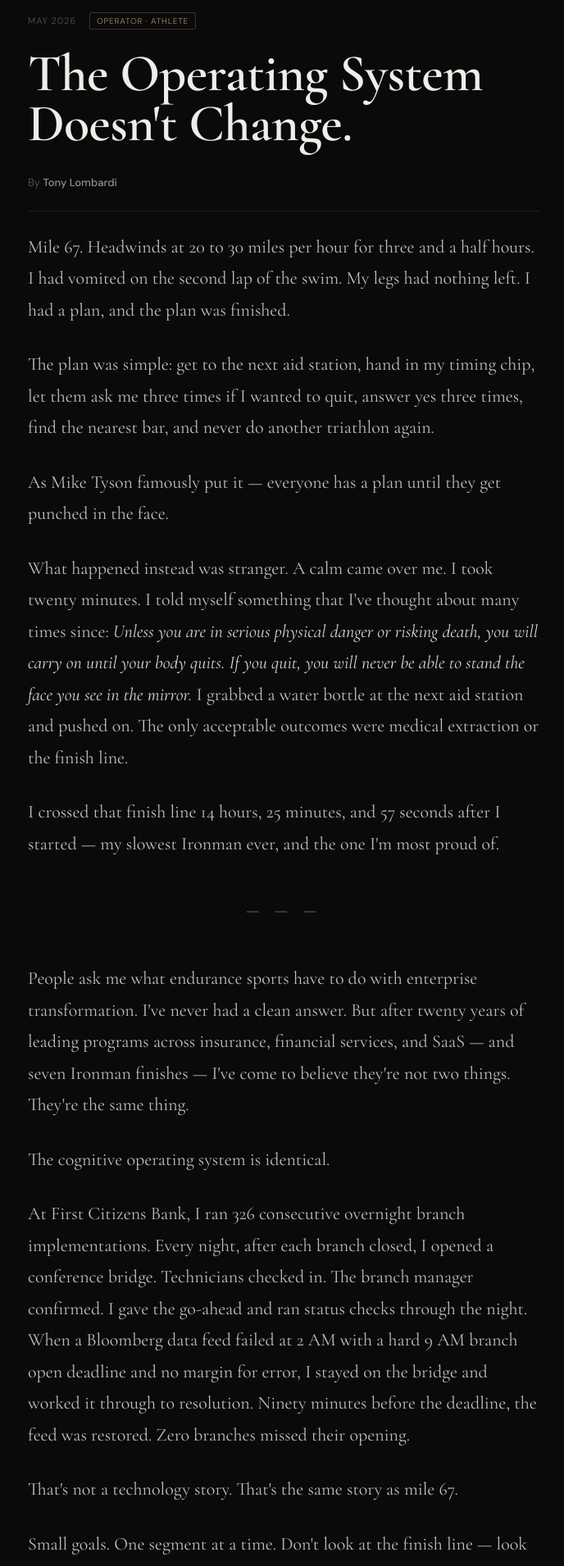
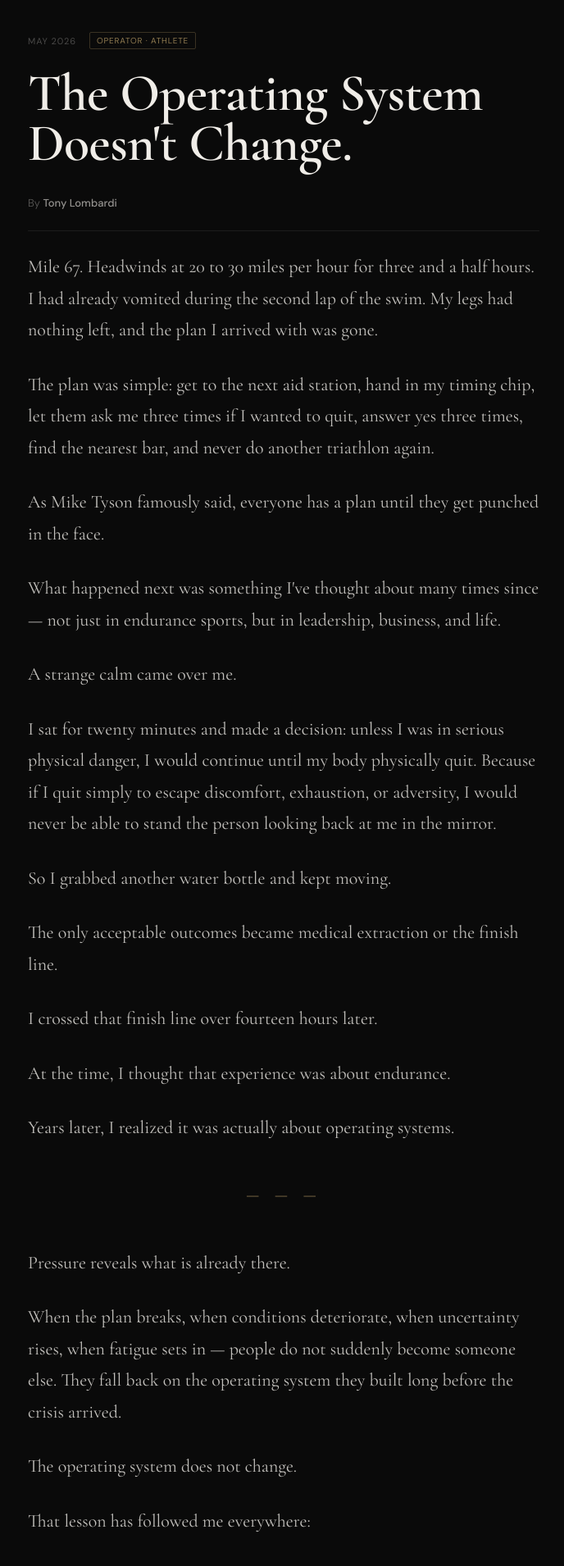
Before and after one commit to tonylombardi-22/personal_branding, a Next.js app: page /writing in a window 1280 px wide. Shown: the part 880-2790 px from the top of the page at 82% size, without its empty margins (294-982 px from the left). Built offline with nearby package versions, Linux system fonts and the light colour scheme.

Commit message:
Refine writing article with leadership-focused operating system narrative

```diff
--- a/app/writing/page.tsx
+++ b/app/writing/page.tsx
@@ -7,7 +7,7 @@ export const dynamic = 'force-static';
 export const metadata: Metadata = {
   title: "Writing | Tony Lombardi",
   description:
-    "The Operating System Doesn't Change — on endurance, enterprise transformation, and why the same cognitive system that finishes an Ironman runs 326 overnight branch implementations without a single failure.",
+    "The Operating System Doesn't Change — on resilience, leadership, transformation, and the operating system that remains when the plan fails.",
 };
 
 export default function Writing() {
@@ -25,7 +25,6 @@ export default function Writing() {
           -webkit-font-smoothing: antialiased;
         }
 
-        /* ── INDEX HEADER ─────────────────────── */
         .wr-header {
           padding: 80px 48px 48px;
           max-width: 900px;
@@ -59,7 +58,6 @@ export default function Writing() {
           max-width: 560px;
         }
 
-        /* ── ARTICLE LIST ─────────────────────── */
         .wr-list {
           max-width: 900px;
           margin: 0 auto;
@@ -132,7 +130,6 @@ export default function Writing() {
 
         .wr-read-link:hover { gap: 12px; }
 
-        /* ── ARTICLE PAGE ─────────────────────── */
         .ar-wrap {
           max-width: 720px;
           margin: 0 auto;
@@ -202,7 +199,6 @@ export default function Writing() {
           font-weight: 500;
         }
 
-        /* Article body typography */
         .ar-body p {
           font-family: 'Cormorant Garamond', serif;
           font-size: clamp(18px, 2.2vw, 22px);
@@ -210,6 +206,18 @@ export default function Writing() {
           line-height: 1.75;
           color: rgba(240,237,232,0.8);
           margin-bottom: 28px;
+        }
+
+        .ar-body ul {
+          margin: 0 0 28px 28px;
+          color: rgba(240,237,232,0.8);
+        }
+
+        .ar-body li {
+          font-family: 'Cormorant Garamond', serif;
+          font-size: clamp(18px, 2.2vw, 22px);
+          line-height: 1.75;
+          margin-bottom: 8px;
         }
 
         .ar-body .section-break {
@@ -272,7 +280,6 @@ export default function Writing() {
         .ar-nav-link.gold { color: #C8A96E; }
         .ar-nav-link.gold:hover { color: #d4b87a; }
 
-        /* Footer */
         .wr-footer {
           padding: 36px 48px;
           border-top: 0.5px solid rgba(240,237,232,0.08);
@@ -318,7 +325,6 @@ export default function Writing() {
       <div style={{ background: "#0a0a0a", minHeight: "100vh" }}>
         <Navbar />
 
-        {/* Writing index header */}
         <div className="wr-header">
           <div className="wr-eyebrow">Writing</div>
           <h1 className="wr-title">The long game.</h1>
@@ -327,7 +333,6 @@ export default function Writing() {
           </p>
         </div>
 
-        {/* Article list */}
         <div className="wr-list">
           <div className="wr-article-card">
             <div className="wr-article-meta">
@@ -338,13 +343,12 @@ export default function Writing() {
               The Operating System<br />Doesn't Change.
             </div>
             <p className="wr-article-excerpt">
-              Mile 67. Headwinds at 20 to 30 miles per hour for three and a half hours. I had vomited on the second lap of the swim. My legs had nothing left. I had a plan, and the plan was finished. What happened next is the same story as 326 overnight branch implementations, zero failures.
+              Mile 67. Headwinds at 20 to 30 miles per hour for three and a half hours. I had already vomited during the second lap of the swim. My legs had nothing left, and the plan I arrived with was gone. What happened next became a lesson in resilience, leadership, and the operating system that remains when the script fails.
             </p>
             <a href="#article" className="wr-read-link">Read essay →</a>
           </div>
         </div>
 
-        {/* Article full text */}
         <div className="ar-wrap" id="article">
           <a href="#top" className="ar-back">← Writing</a>
 
@@ -363,7 +367,7 @@ export default function Writing() {
 
           <div className="ar-body">
             <p>
-              Mile 67. Headwinds at 20 to 30 miles per hour for three and a half hours. I had vomited on the second lap of the swim. My legs had nothing left. I had a plan, and the plan was finished.
+              Mile 67. Headwinds at 20 to 30 miles per hour for three and a half hours. I had already vomited during the second lap of the swim. My legs had nothing left, and the plan I arrived with was gone.
             </p>
 
             <p>
@@ -371,83 +375,174 @@ export default function Writing() {
             </p>
 
             <p>
-              As Mike Tyson famously put it — everyone has a plan until they get punched in the face.
+              As Mike Tyson famously said, everyone has a plan until they get punched in the face.
             </p>
 
             <p>
-              What happened instead was stranger. A calm came over me. I took twenty minutes. I told myself something that I've thought about many times since: <em>Unless you are in serious physical danger or risking death, you will carry on until your body quits. If you quit, you will never be able to stand the face you see in the mirror.</em> I grabbed a water bottle at the next aid station and pushed on. The only acceptable outcomes were medical extraction or the finish line.
+              What happened next was something I've thought about many times since — not just in endurance sports, but in leadership, business, and life.
             </p>
 
             <p>
-              I crossed that finish line 14 hours, 25 minutes, and 57 seconds after I started — my slowest Ironman ever, and the one I'm most proud of.
+              A strange calm came over me.
+            </p>
+
+            <p>
+              I sat for twenty minutes and made a decision: unless I was in serious physical danger, I would continue until my body physically quit. Because if I quit simply to escape discomfort, exhaustion, or adversity, I would never be able to stand the person looking back at me in the mirror.
+            </p>
+
+            <p>
+              So I grabbed another water bottle and kept moving.
+            </p>
+
+            <p>
+              The only acceptable outcomes became medical extraction or the finish line.
+            </p>
+
+            <p>
+              I crossed that finish line over fourteen hours later.
+            </p>
+
+            <p>
+              At the time, I thought that experience was about endurance.
+            </p>
+
+            <p>
+              Years later, I realized it was actually about operating systems.
             </p>
 
             <span className="section-break">— — —</span>
 
             <p>
-              People ask me what endurance sports have to do with enterprise transformation. I've never had a clean answer. But after twenty years of leading programs across insurance, financial services, and SaaS — and seven Ironman finishes — I've come to believe they're not two things. They're the same thing.
+              Pressure reveals what is already there.
             </p>
 
             <p>
-              The cognitive operating system is identical.
+              When the plan breaks, when conditions deteriorate, when uncertainty rises, when fatigue sets in — people do not suddenly become someone else. They fall back on the operating system they built long before the crisis arrived.
             </p>
 
             <p>
-              At First Citizens Bank, I ran 326 consecutive overnight branch implementations. Every night, after each branch closed, I opened a conference bridge. Technicians checked in. The branch manager confirmed. I gave the go-ahead and ran status checks through the night. When a Bloomberg data feed failed at 2 AM with a hard 9 AM branch open deadline and no margin for error, I stayed on the bridge and worked it through to resolution. Ninety minutes before the deadline, the feed was restored. Zero branches missed their opening.
+              The operating system does not change.
             </p>
 
             <p>
-              That's not a technology story. That's the same story as mile 67.
+              That lesson has followed me everywhere:
+            </p>
+
+            <ul>
+              <li>in Ironman races,</li>
+              <li>in MMA and Brazilian jiu-jitsu training,</li>
+              <li>in enterprise transformation work,</li>
+              <li>in high-pressure delivery environments,</li>
+              <li>and during periods of personal and professional uncertainty.</li>
+            </ul>
+
+            <p>
+              Most people perform well when conditions are stable.
             </p>
 
             <p>
-              Small goals. One segment at a time. Don't look at the finish line — look at the next landmark. When the vendor fails, you don't quit; you escalate, stay on the line, and work through to resolution. The bridge stays open as long as it needs to stay open.
+              What defines individuals and organizations is what happens after the script fails.
             </p>
 
             <p>
-              In the race, I set targets from hotel sign to ice cream shop, running 25 to 100 yards at a time for hours. In the bank, I set targets from branch close to branch open, one location at a time across 326 nights. The physical pain is different. The mental architecture is the same.
+              Can you remain composed?
+            </p>
+
+            <p>
+              Can you adapt?
+            </p>
+
+            <p>
+              Can you continue executing when the original strategy no longer applies?
+            </p>
+
+            <p>
+              Can you make decisions under pressure without losing your identity?
+            </p>
+
+            <p>
+              Those moments expose whether resilience was ever truly built in the first place.
             </p>
 
             <span className="section-break">— — —</span>
 
             <p>
-              What I've learned is that the operating system isn't built in races or boardrooms. It's built in the moments when the plan fails and the only available input is whether you continue or don't.
+              One of the biggest misconceptions about resilience is that it is loud, emotional, or motivational.
             </p>
 
             <p>
-              Telling my wife on Father's Day 2020 that I wanted to try another Ironman after nearly a decade away — that was the same conversation as every transformation engagement I've walked into. No infrastructure. No playbook. A program already running. The question is always the same: <em>Are you going to build this thing or not?</em>
+              In my experience, it is usually quiet.
             </p>
 
             <p>
-              The answer, every time, has been yes.
+              It looks like:
+            </p>
+
+            <ul>
+              <li>consistency when motivation disappears,</li>
+              <li>discipline when outcomes are uncertain,</li>
+              <li>emotional control under pressure,</li>
+              <li>and continuing to move forward when nobody is watching.</li>
+            </ul>
+
+            <p>
+              The world today rewards adaptability more than certainty.
+            </p>
+
+            <p>
+              Industries are changing. Technology is changing. Careers are changing. Entire operating models are being rewritten in real time.
+            </p>
+
+            <p>
+              But while tools evolve, the underlying operating system still matters:
+            </p>
+
+            <ul>
+              <li>discipline,</li>
+              <li>composure,</li>
+              <li>accountability,</li>
+              <li>resilience,</li>
+              <li>and the ability to continue functioning effectively when conditions become uncomfortable.</li>
+            </ul>
+
+            <p>
+              That is true in endurance sports.
+            </p>
+
+            <p>
+              It is true in combat sports.
+            </p>
+
+            <p>
+              And it is absolutely true in leadership.
             </p>
 
             <span className="section-break">— — —</span>
 
             <p>
-              Now I'm doing something I haven't done before. Brazilian Jiu-Jitsu. Kickboxing. Muay Thai. MMA. I'm pursuing what would be a first-of-its-kind milestone: a sanctioned MMA fight and a full-distance Ironman triathlon in the same calendar year.
+              Looking back, the Ironman finish line itself mattered far less than the realization that came from it:
             </p>
 
             <p>
-              People ask why. I don't have a good answer for that either.
+              You can survive far more than you think you can.
             </p>
 
             <p>
-              What I know is that the operating system doesn't change. The arena does. The discipline, the sequencing, the refusal to stop at mile 67 — those are constant. They show up on the mat the same way they show up in the conference bridge at 2 AM.
+              And when the plan fails — as it often will — your operating system is what remains.
             </p>
 
             <p>
-              Ironman taught me something I've never been able to fully articulate until recently: it's not a race. It enters your bloodstream, and no matter how far you veer from it, it waits. Patient. It waits for you to decide to prove to yourself that anything is possible.
+              Today, I apply that same mindset to leadership, transformation, and operational execution — helping organizations navigate uncertainty, pressure, and change without losing momentum.
             </p>
 
             <p>
-              I've decided again.
+              If you're building teams that value resilience, adaptability, disciplined execution, and composure under pressure, I'd welcome the conversation.
             </p>
           </div>
 
           <div className="ar-footer">
             <p className="ar-footer-byline">
-              <strong>Tony Lombardi</strong> is an enterprise transformation and AI operations leader based in Fuquay-Varina, NC. He is a 7× Ironman finisher and active BJJ practitioner pursuing a first-of-its-kind milestone: a sanctioned MMA fight and a full-distance Ironman in the same calendar year. You can find his work at <a href="https://tonylombardi.ai">tonylombardi.ai</a>.
+              <strong>Tony Lombardi</strong> is an enterprise transformation and AI operations leader based in Fuquay-Varina, NC. He is a 7× Ironman finisher, active BJJ practitioner, and operator focused on resilience, disciplined execution, and helping organizations navigate change. You can find his work at <a href="https://tonylombardi.ai">tonylombardi.ai</a>.
             </p>
             <div className="ar-nav">
               <Link href="/contact" className="ar-nav-link gold">Get in touch →</Link>
```
